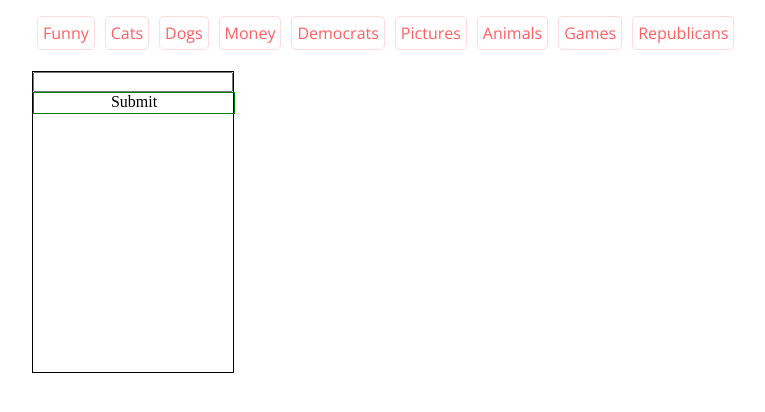
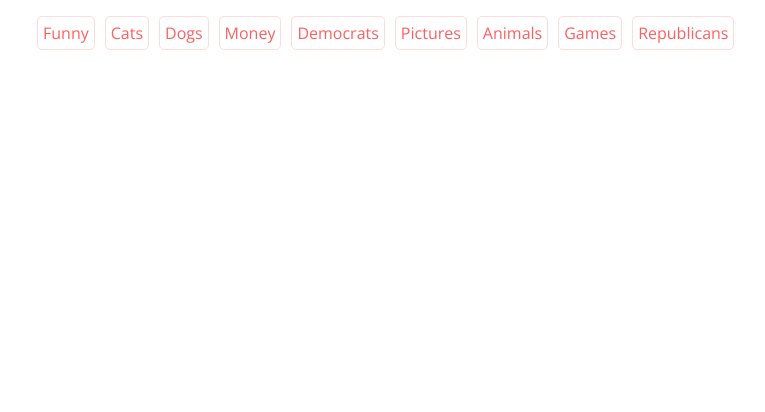
Before and after one commit to champagne-dev/champics, a Flask app: page / in a window 1280 px wide. Shown: the part 123-535 px from the top of the page, without its empty margins (208-973 px from the left). Run offline with Flask 2, Linux system fonts and the light colour scheme; data comes from the database, SQL or seed files in the repository.

Commit message:
remove topic form

```diff
--- a/templates/frontpage.html
+++ b/templates/frontpage.html
@@ -17,10 +17,10 @@
 		cursor: pointer;
 	}
 </style>
-<div class="createTopicForm">
+<!-- <div class="createTopicForm">
 	<input class="name-field input"></input>
 	<a class="submit-btn input">Submit</a>
-</div>
+</div> -->
 <script type="text/javascript">
 	$('.createTopicForm > .submit-btn').click(function(){
 		CHAMPICS.ajax.saveTopic($('.createTopicForm > .name-field').val(), function(data){
```
